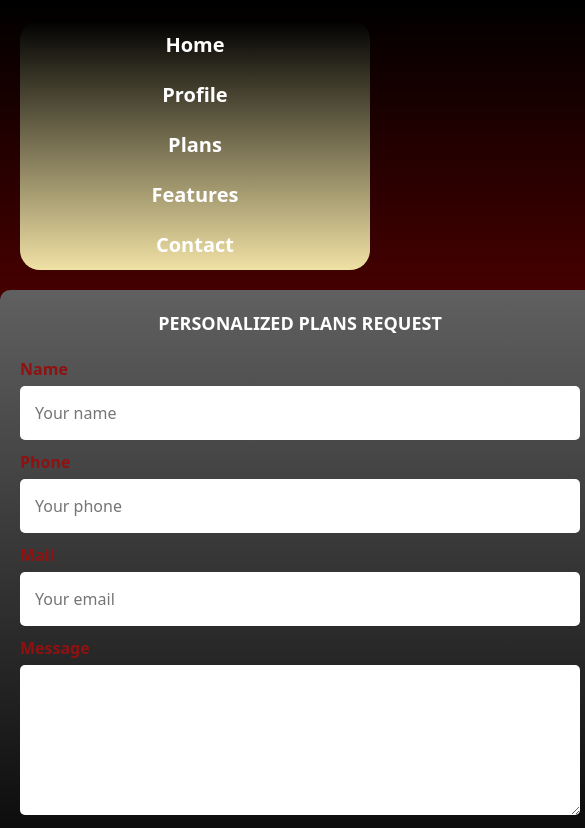
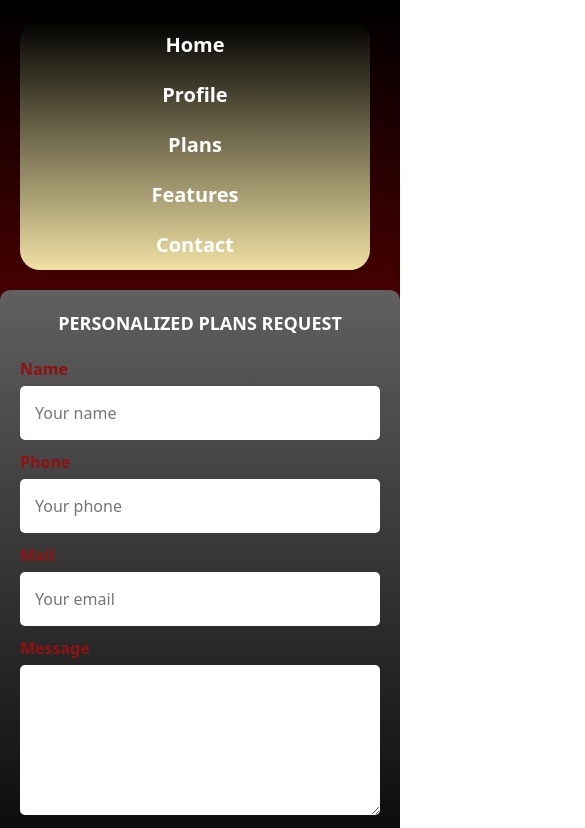
Before and after one commit to Shandra93/Pre-Entrega, a plain HTML site: page Pages/contact.html in a window 390 px wide. Shown: the top 828 px of the page, 585 px wide, since content can reach past the window. Drawn offline with nearby package versions, Linux system fonts and the light colour scheme.

Commit message:
Formulario contacto responsivo

```diff
--- a/Css/Styles.css
+++ b/Css/Styles.css
@@ -132,7 +132,7 @@ h2 {
 }
 
 /* Resolucion movil */
-@media (min-width: 600px) {
+@media (min-width: 768px) {
     .navegacion-principal {
         flex-direction: row;
         justify-content: space-around;
@@ -305,9 +305,14 @@ h2 {
 
 .formulario {
     background-image: linear-gradient(to bottom, var(--gris) 0%, var(--negro) 100% );
-    width: min( 60rem);
+    display: flex;
+    flex-direction: column;
+    justify-content: space-around;
+
+    width: min( 40rem);
     margin: 0 auto;
     padding: 2rem;
+    border: 2rem;
     border-radius: 1rem;
 }
 
@@ -329,6 +334,10 @@ h2 {
         grid-template-columns: 50% 50%;
         grid-template-rows: auto auto 20rem ;
         column-gap: 1rem;
+    }
+
+    .formulario {
+        width: min( 60rem);
     }
 
     .campo:nth-child(3),
```
